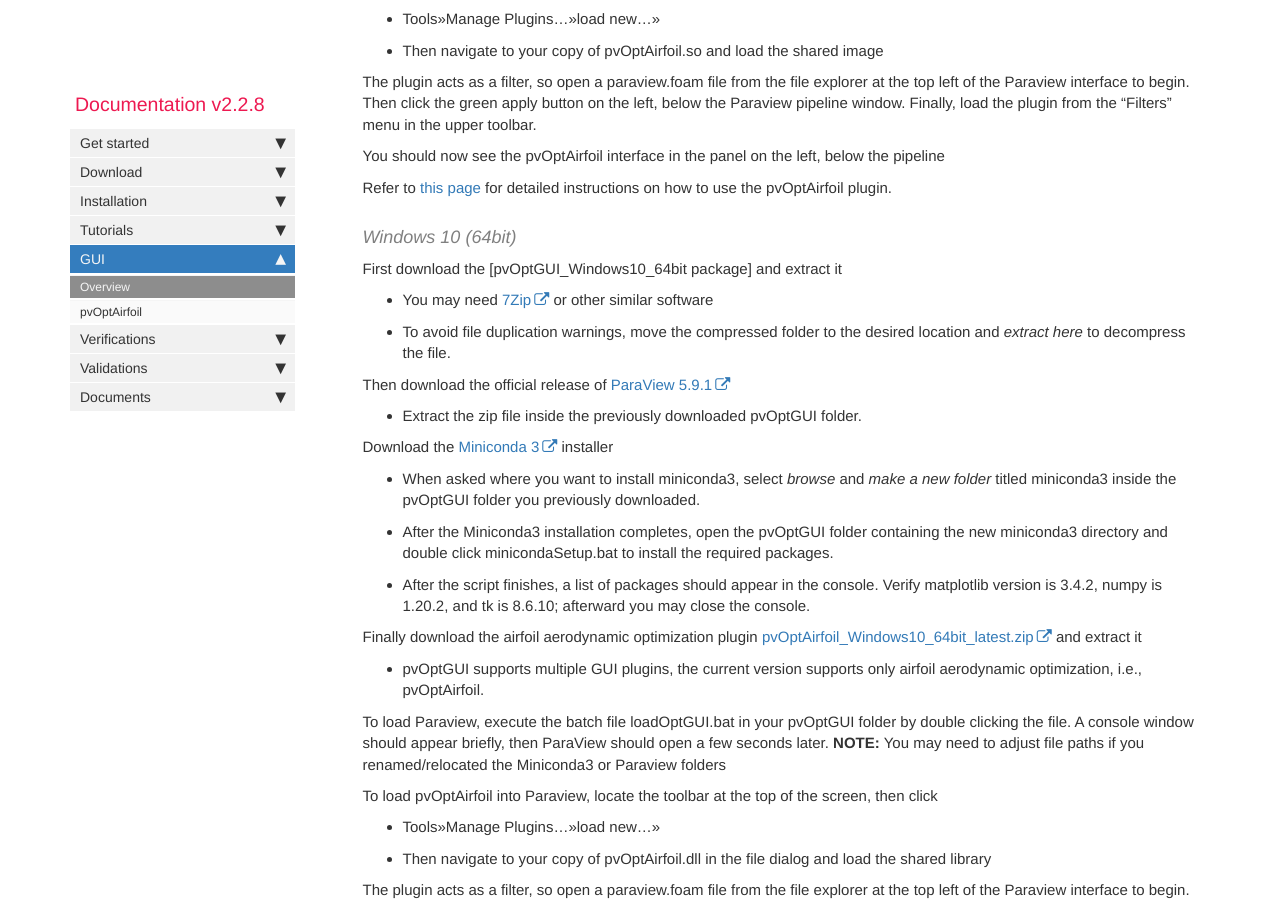
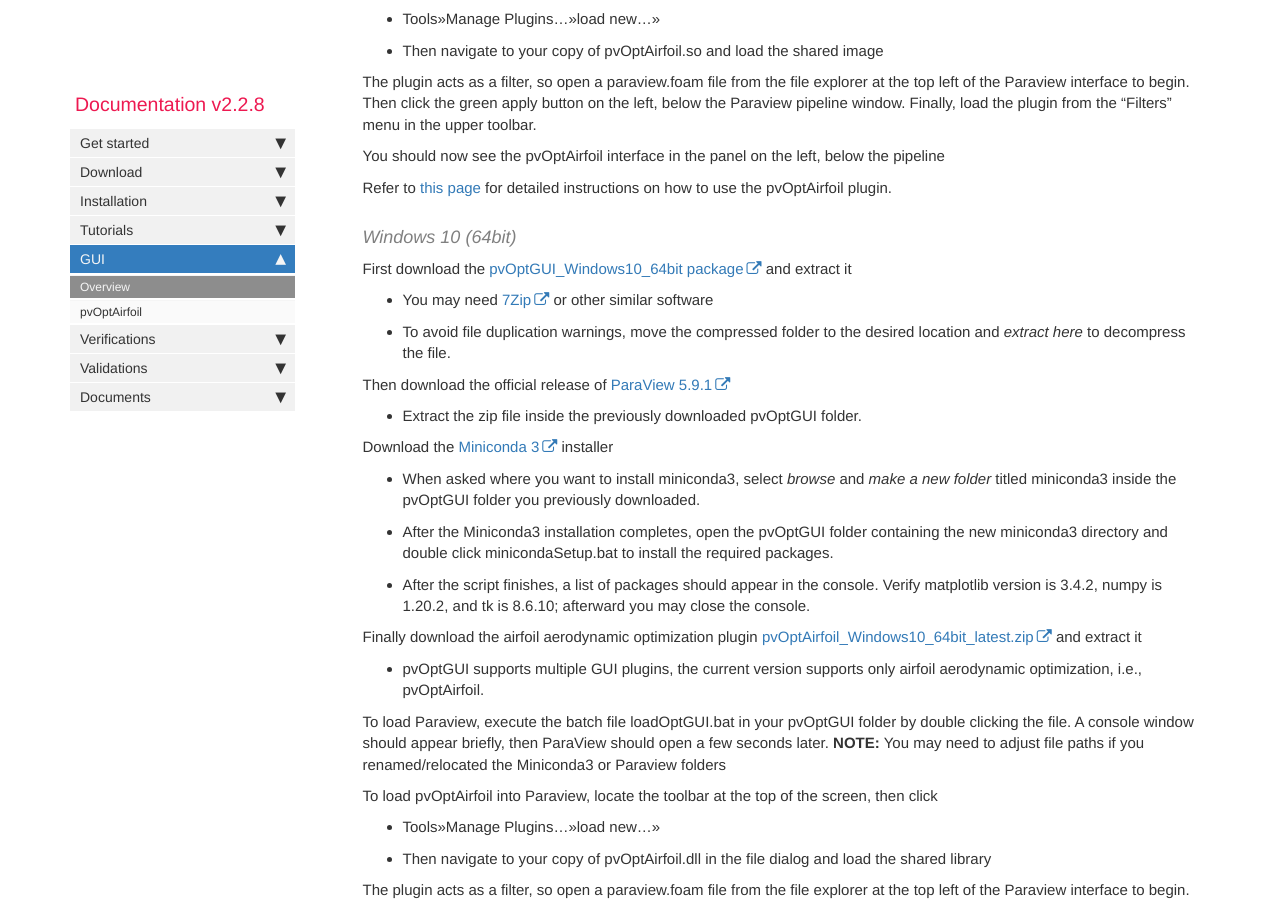
Before and after one commit to DAFoam/DAFoam.github.io, a Jekyll site: the page built from pages/mydoc/mydoc_gui_overview.md, in a window 1280 px wide and 900 px high, scrolled down 1232 px. Built offline with Jekyll 4.4.1, drawn with Linux system fonts in a browser that asks for light colours; comment, search, counter and statistics services are not loaded; part of the change alters nothing that is shown.

Commit message:
Fixed link

```diff
--- a/pages/mydoc/mydoc_gui_overview.md
+++ b/pages/mydoc/mydoc_gui_overview.md
@@ -51,7 +51,7 @@ Refer to [this page](mydoc_gui_pvoptairfoil.html) for detailed instructions on h
 
 #### Windows 10 (64bit)
 
-First download the [pvOptGUI_Windows10_64bit package] and extract it
+First download the [pvOptGUI_Windows10_64bit package](https://github.com/DAFoam/files/releases/tag/pvOptGUI) and extract it
 - You may need [7Zip](https://www.7-zip.org/) or other similar software
 - To avoid file duplication warnings, move the compressed folder to the desired location and *extract here* to decompress the file.
 
```
